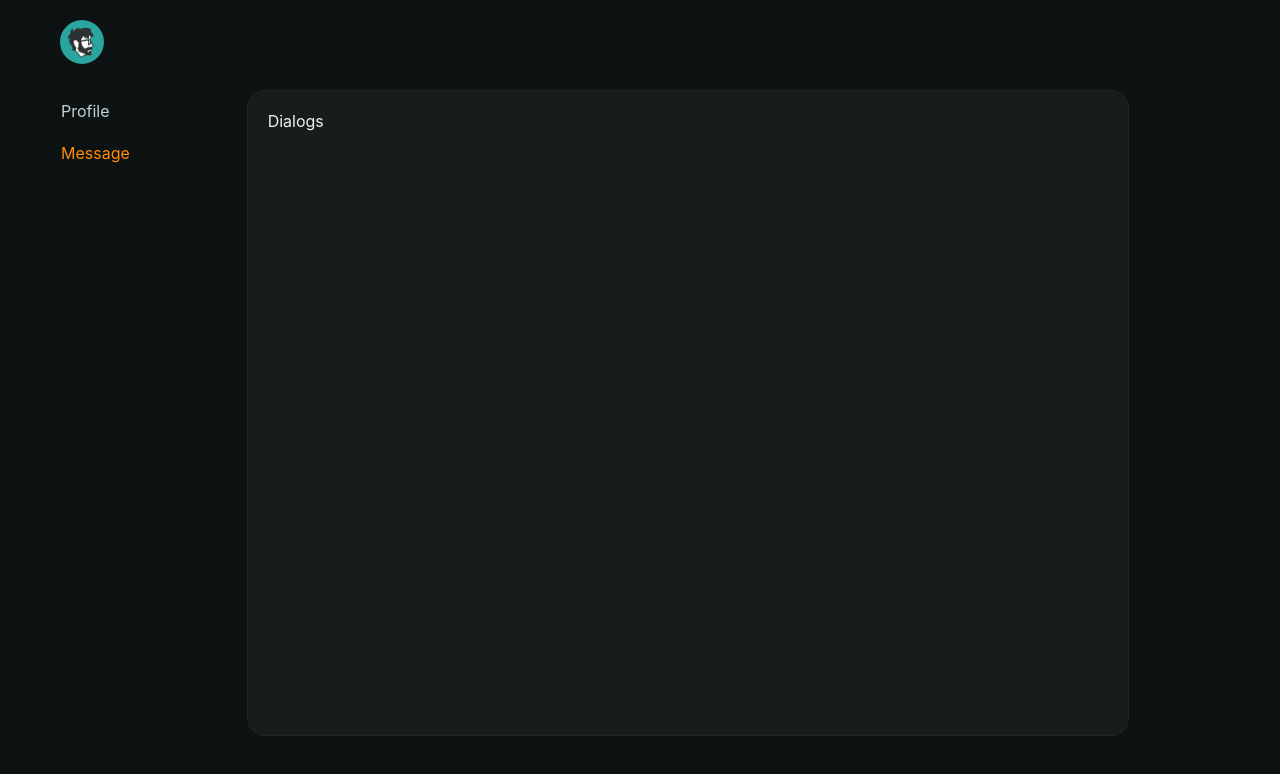
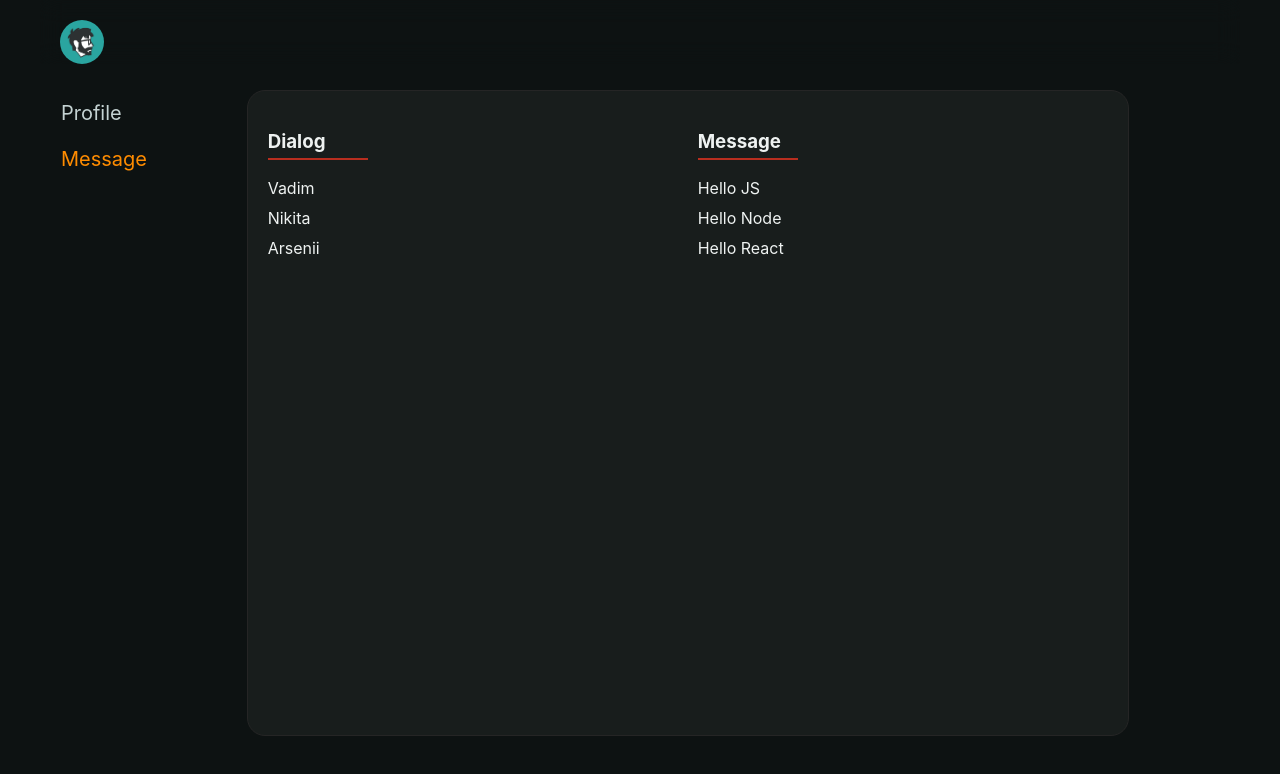
Before and after one commit to RVR2D2/network, a React (Create React App) app: page /dialogs in a window 1280 px wide. Shown: the top 774 px of the page. Built offline with nearby package versions, Linux system fonts and the light colour scheme.

Commit message:
feat(Dialog page) add content html and routing link

```diff
--- a/src/App.js
+++ b/src/App.js
@@ -10,8 +10,8 @@ const App = () => {
     <div className='app-wrapper'>
       <Header />
       <SideBar />
-      <Route path='/dialogs' component={Dialogs}/>
-      <Route path='/profile' component={Profile}/>
+      <Route exact path='/dialogs' component={Dialogs}/>
+      <Route exact path='/profile' component={Profile}/>
     </div>
   );
 };
--- a/src/components/Dialogs/index.jsx
+++ b/src/components/Dialogs/index.jsx
@@ -1,8 +1,28 @@
 import s from './style.module.css';
+import { NavLink } from 'react-router-dom';
 
 const Dialogs = () => {
   return (
-    <div className={s.dialogs}>Dialogs</div>
+    <div className={s.dialogs}>
+      <div className={s.dialogsItems}>
+        <h3>Dialog</h3>
+        <div className={s.dialogsItemsItem}>
+          <NavLink activeClassName={s.active} to='/dialogs/1'>Vadim</NavLink>
+        </div>
+        <div className={s.dialogsItemsItem}>
+          <NavLink activeClassName={s.active} to='/dialogs/2'>Nikita</NavLink>
+        </div>
+        <div className={s.dialogsItemsItem}>
+          <NavLink activeClassName={s.active} to='/dialogs/3'>Arsenii</NavLink>
+        </div>
+      </div>
+      <div className={s.messages}>
+        <h3>Message</h3>
+        <div className={s.messagesItem}>Hello JS</div>
+        <div className={s.messagesItem}>Hello Node</div>
+        <div className={s.messagesItem}>Hello React</div>
+      </div>
+    </div>
   );
 };
 
--- a/src/components/Dialogs/style.module.css
+++ b/src/components/Dialogs/style.module.css
@@ -1,5 +1,8 @@
 .dialogs {
 	grid-area: content;
+	display: grid;
+	grid-template-columns: 1fr 1fr;
+	column-gap: 20px;
 	width: 100%;
 	max-width: 840px;
 	margin-bottom: 50px;
@@ -11,3 +14,33 @@
 	margin-top: 20px;
 	padding: 20px;
 }
+
+.dialogsItems {
+}
+
+.dialogsItemsItem {
+	padding-bottom: 10px;
+}
+
+a {
+	color: #eef2f1;
+	fill: #eef2f1;
+	text-decoration: none;
+}
+
+.messages {
+}
+
+.messagesItem {
+	padding-bottom: 10px;
+}
+
+h3 {
+	padding-bottom: 5px;
+	width: 100px;
+	border-bottom: 2px solid #b82e1f;
+}
+
+.active {
+	color: darkorange;
+}
--- a/src/components/SideBar/style.module.css
+++ b/src/components/SideBar/style.module.css
@@ -30,6 +30,7 @@
 	gap: 8px;
 	fill: #485656;
 	stroke: #485656;
+	font-size: 20px;
 	padding-left: 20px;
 }
 
```
